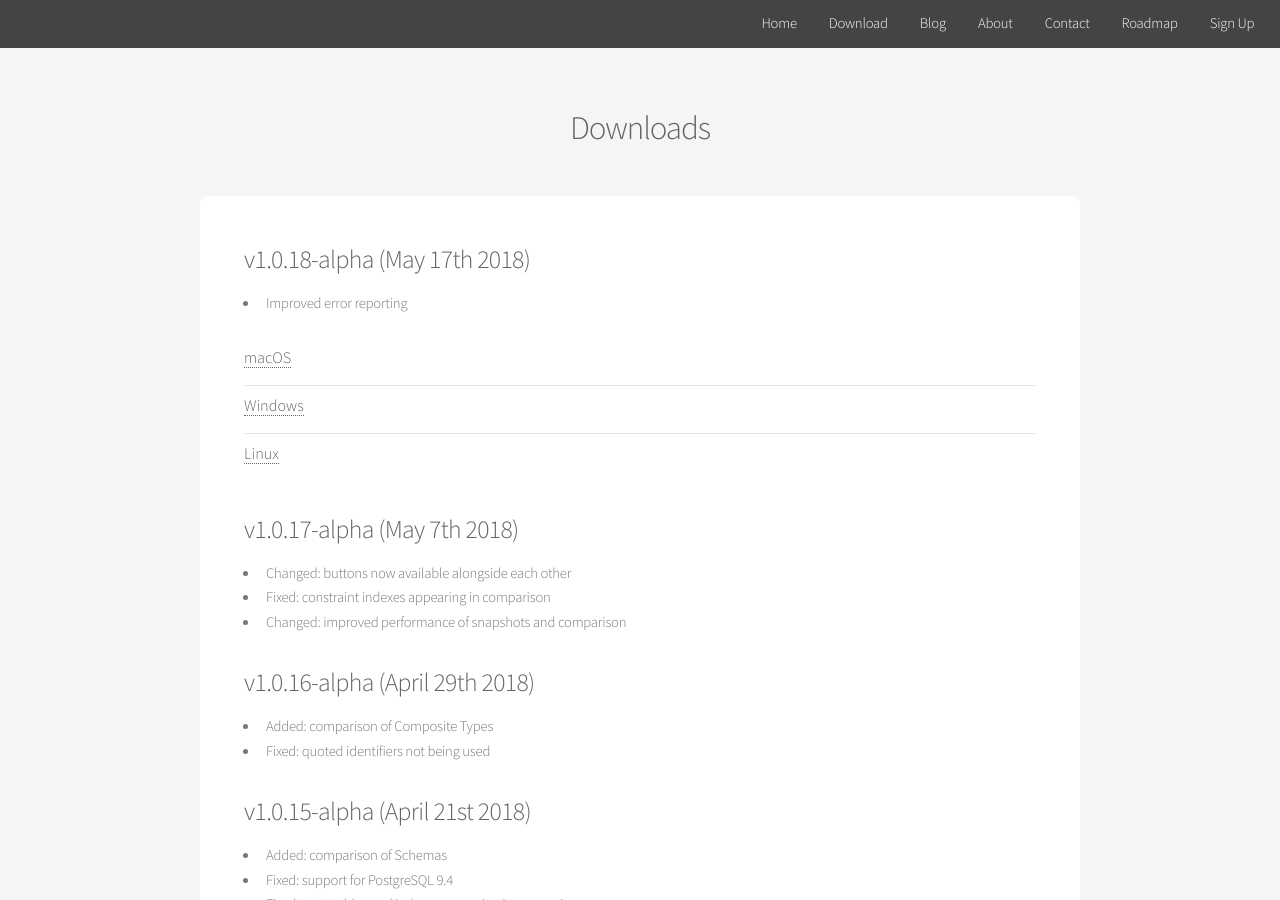
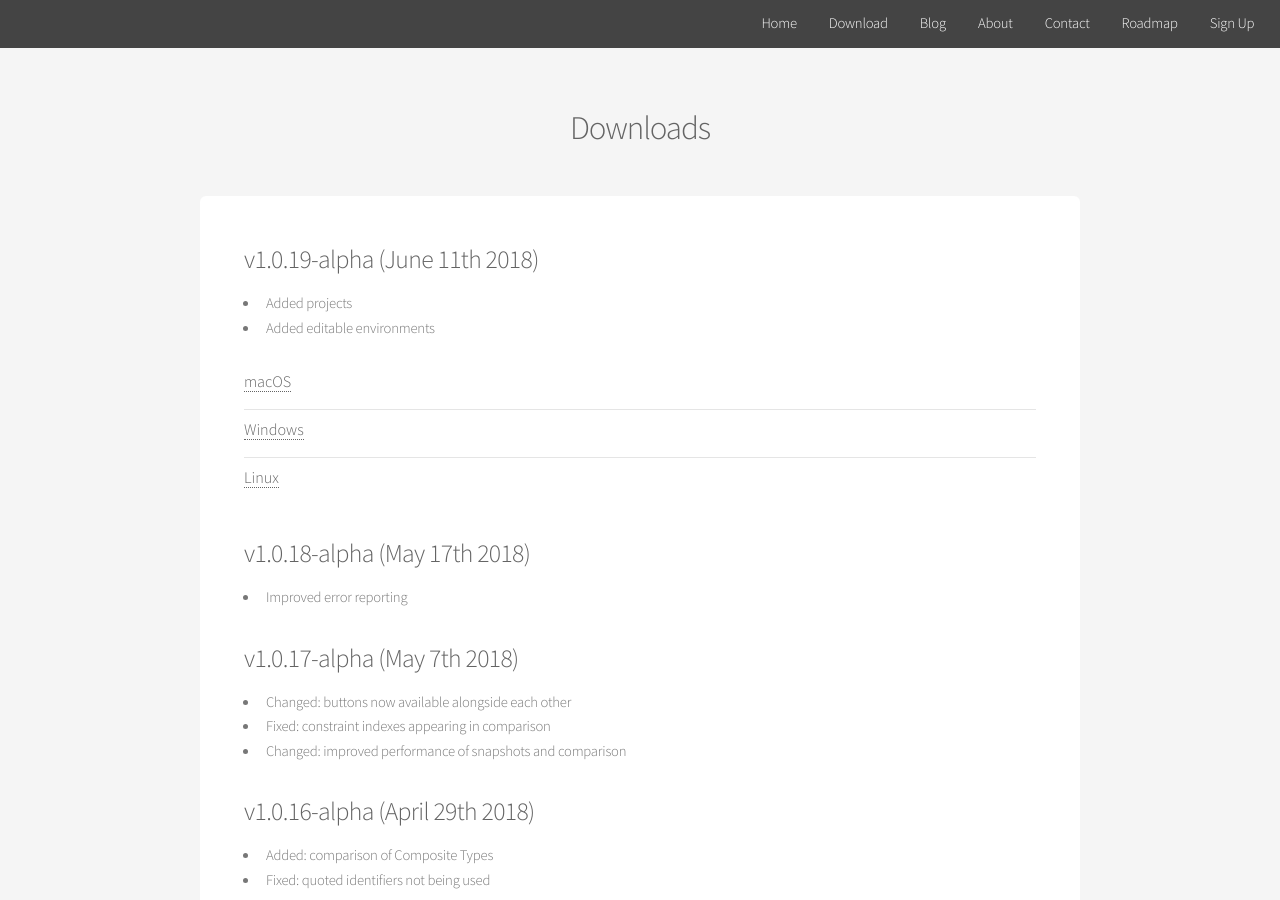
Before and after one commit to sql-migrate/backup2.sql-migrate.github.io, a Jekyll site: the page built from downloads.md, in a window 1280 px wide and 900 px high. Built offline with Jekyll 4.4.1, drawn with Linux system fonts in a browser that asks for light colours.

Commit message:
1.0.19-alpha

```diff
--- a/downloads.md
+++ b/downloads.md
@@ -4,32 +4,38 @@
 permalink: /downloads
 ---
 
-<h3>v1.0.18-alpha (May 17th 2018)</h3>
-  - Improved error reporting
+
+<h3>v1.0.19-alpha (June 11th 2018)</h3>
+  - Added projects
+  - Added editable environments
 
   <ul class="alt">
       <li>
         <h4>
           <a class="post-link"
-          onclick="var that=this;ga('send', 'event','Download','macOS 1.0.18-alpha',this.href);setTimeout(function(){location.href=that.href;},200);return false;"
-          href="http://downloads.postgrescompare.com/builds/PostgresCompare-darwin-x64_1.0.18-alpha.zip">macOS</a>
+          onclick="var that=this;ga('send', 'event','Download','macOS 1.0.19-alpha',this.href);setTimeout(function(){location.href=that.href;},200);return false;"
+          href="http://downloads.postgrescompare.com/builds/PostgresCompare-darwin-x64_1.0.19-alpha.zip">macOS</a>
         </h4>
       </li>
       <li>
         <h4>
           <a class="post-link"
-          onclick="var that=this;ga('send', 'event','Download','Windows 1.0.18-alpha',this.href);setTimeout(function(){location.href=that.href;},200);return false;"
-          href="http://downloads.postgrescompare.com/builds/PostgresCompare-win32-x64_1.0.18-alpha.zip">Windows</a>
+          onclick="var that=this;ga('send', 'event','Download','Windows 1.0.19-alpha',this.href);setTimeout(function(){location.href=that.href;},200);return false;"
+          href="http://downloads.postgrescompare.com/builds/PostgresCompare-win32-x64_1.0.19-alpha.zip">Windows</a>
         </h4>
       </li>
       <li>
         <h4>
           <a class="post-link"
-          onclick="var that=this;ga('send', 'event','Download','Linux 1.0.18-alpha',this.href);setTimeout(function(){location.href=that.href;},200);return false;"
-          href="http://downloads.postgrescompare.com/builds/PostgresCompare-linux-x64_1.0.18-alpha.zip">Linux</a>
+          onclick="var that=this;ga('send', 'event','Download','Linux 1.0.19-alpha',this.href);setTimeout(function(){location.href=that.href;},200);return false;"
+          href="http://downloads.postgrescompare.com/builds/PostgresCompare-linux-x64_1.0.19-alpha.zip">Linux</a>
         </h4>
       </li>
   </ul>
+
+
+<h3>v1.0.18-alpha (May 17th 2018)</h3>
+  - Improved error reporting
 
 <h3>v1.0.17-alpha (May 7th 2018)</h3>
   - Changed: buttons now available alongside each other
```
